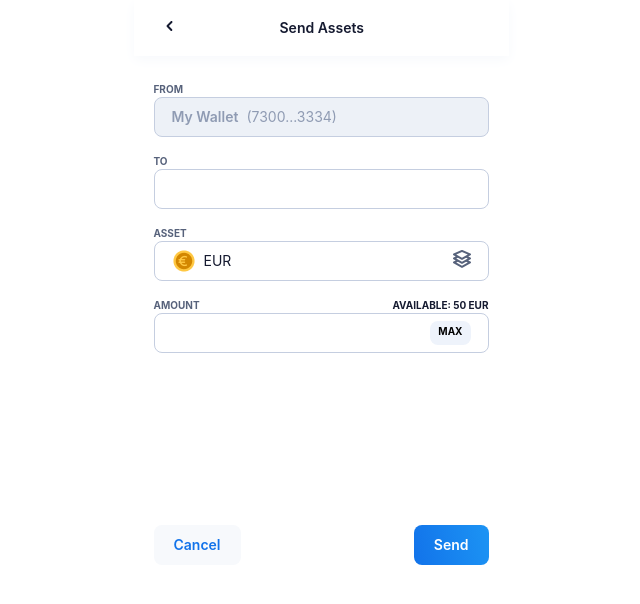
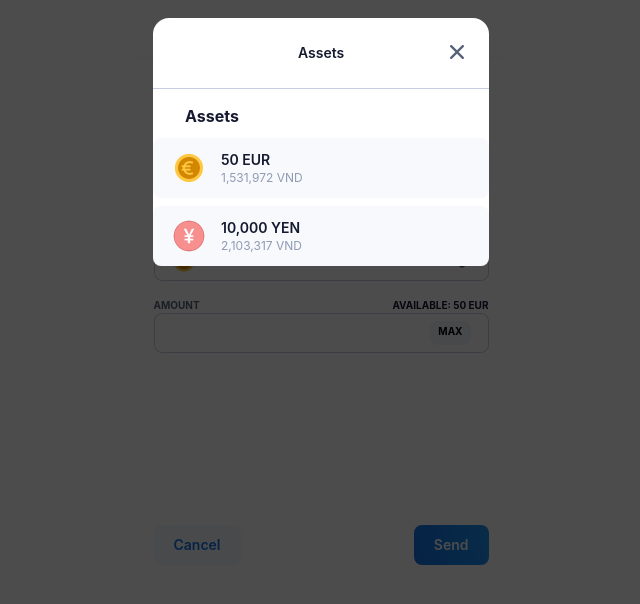
Before and after one commit to ngtruongthanh98/sky-mavis-hometest, a React (Create React App) app: page /send in a window 1280 px wide. Both pictures are taken after a click on the element 780 px from the left and 261 px from the top of the page. Shown: the top 604 px of the page, without its empty margins (319-959 px from the left). Built offline with nearby package versions, Linux system fonts and the light colour scheme.

Commit message:
Change styles.

```diff
--- /dev/null
+++ b/src/components/CustomPopup/index.js
@@ -0,0 +1,43 @@
+import { useEffect, useState } from 'react';
+import PropTypes from 'prop-types';
+import CloseIcon from './assets/close-icon.svg';
+import './styles.scss';
+const CustomPopup = (props) => {
+  const [show, setShow] = useState(false);
+
+  const closeHandler = (e) => {
+    setShow(false);
+    props.onClose(false);
+  };
+
+  useEffect(() => {
+    setShow(props.show);
+  }, [props.show]);
+
+  return (
+    <div
+      style={{
+        visibility: show ? 'visible' : 'hidden',
+        opacity: show ? '1' : '0',
+      }}
+      className="overlay"
+    >
+      <div className="popup">
+        <div className="header">
+          <div className="title">{props.title}</div>
+          <span className="close-btn" onClick={closeHandler}>
+            <img src={CloseIcon} alt="Close" />
+          </span>
+        </div>
+        <div className="content">{props.children}</div>
+      </div>
+    </div>
+  );
+};
+
+CustomPopup.propTypes = {
+  title: PropTypes.string.isRequired,
+  show: PropTypes.bool.isRequired,
+  onClose: PropTypes.func.isRequired,
+};
+export default CustomPopup;
--- /dev/null
+++ b/src/components/CustomPopup/styles.scss
@@ -0,0 +1,75 @@
+.overlay {
+  visibility: hidden;
+  opacity: 0;
+  position: fixed;
+  top: 0;
+  bottom: 0;
+  left: 0;
+  right: 0;
+  background: rgba(0, 0, 0, 0.7);
+  transition: opacity 500ms;
+  z-index: 10;
+}
+.popup {
+  margin: 18px auto;
+  background: #fff;
+  border-radius: 16px;
+  width: 336px;
+  position: relative;
+  transition: all 5s ease-in-out;
+
+  .header {
+    border-bottom: 1px solid #c5cee0;
+
+    display: flex;
+    justify-content: space-between;
+    align-items: center;
+
+    .title {
+      margin-left: 145px;
+      font-family: 'SF Pro Text';
+      font-style: normal;
+      font-weight: 600;
+      font-size: 14px;
+      line-height: 20px;
+      color: #151a30;
+    }
+
+    .close-btn {
+      margin: 25px;
+      &:hover {
+        cursor: pointer;
+      }
+    }
+  }
+}
+
+.popup h2 {
+  margin-top: 0;
+  color: #333;
+  font-family: Tahoma, Arial, sans-serif;
+}
+.popup .close {
+  position: absolute;
+  top: 20px;
+  right: 30px;
+  transition: all 200ms;
+  font-size: 30px;
+  font-weight: bold;
+  text-decoration: none;
+  color: #333;
+}
+.popup .close:hover {
+  cursor: pointer;
+  color: #000;
+}
+.popup .content {
+  max-height: 30%;
+  overflow: auto;
+}
+
+@media screen and (max-width: 700px) {
+  .popup {
+    width: 70%;
+  }
+}
--- a/src/pages/Send/SendBodyComponent/index.js
+++ b/src/pages/Send/SendBodyComponent/index.js
@@ -1,11 +1,31 @@
-import React from 'react';
+import React, { useState } from 'react';
 import TextInput from '../../../components/TextInput';
 import StackIcon from '../assets/stack-icon.svg';
 import EUR_COIN from '../../Main/AssetBoxComponent/assets/EUR-24.png';
+import CustomPopup from '../../../components/CustomPopup';
+import AssetBoxComponent from '../../Main/AssetBoxComponent';
 import './styles.scss';
 
 const SendBodyComponent = () => {
+  const [showModal, setShowModal] = useState(false);
+
+  const popupCloseHandler = () => {
+    setShowModal(false);
+  };
+
+  const handleClickAssets = () => {
+    setShowModal(true);
+  };
+
   return (
+    <React.Fragment>
+      <CustomPopup onClose={popupCloseHandler} show={showModal} title="Assets">
+        {/* <h1>Hello This is Popup Content Area</h1>
+        <h2>This is my lorem ipsum text here!</h2> */}
+
+        <AssetBoxComponent />
+      </CustomPopup>
+
       <div className="send-body-component">
         <TextInput
           titleLeft="From"
@@ -29,7 +49,11 @@ const SendBodyComponent = () => {
               <span className="value">EUR</span>
             </div>
           }
-        rightElement={<img src={StackIcon} alt="Asset" />}
+          rightElement={
+            <img src={StackIcon} alt="Asset" onClick={handleClickAssets} aria-hidden="true" />
+          }
+          isDisabled
+          className="asset"
         />
 
         <TextInput
@@ -38,6 +62,7 @@ const SendBodyComponent = () => {
           rightElement={<div className="text-component">MAX</div>}
         />
       </div>
+    </React.Fragment>
   );
 };
 
--- a/src/pages/Send/SendHeaderComponent/styles.scss
+++ b/src/pages/Send/SendHeaderComponent/styles.scss
@@ -10,6 +10,9 @@
 
   .back-button {
     margin-left: 24px;
+    &:hover {
+      cursor: pointer;
+    }
   }
 
   .title {
--- a/src/pages/Send/styles.scss
+++ b/src/pages/Send/styles.scss
@@ -16,6 +16,10 @@
 
     &.my-wallet {
       margin-top: 25px;
+    }
+
+    &.asset > .input-box > .custom-input {
+      background: #fff;
     }
 
     .title-box {
```
Also changed, not shown: src/components/CustomPopup/assets/close-icon.svg (added). Lines whose indentation alone changed are shown as unchanged.
